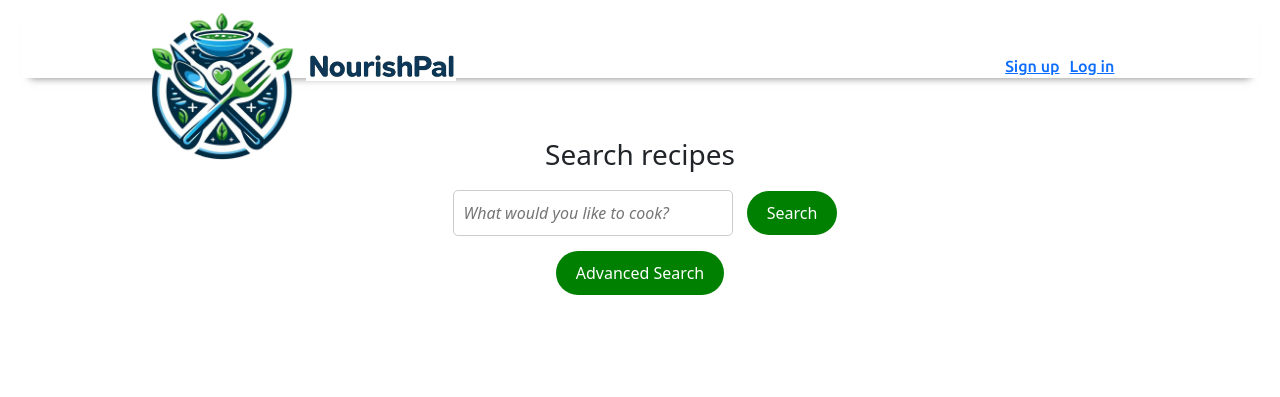
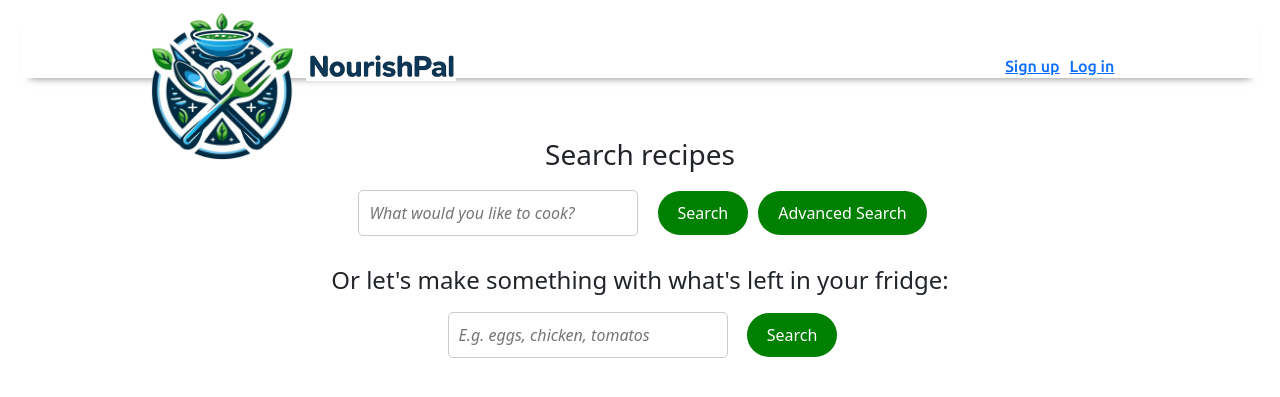
Before and after one commit to MaryiaKunkel/nourish_pal, a Flask app: page / in a window 1280 px wide. Shown: the top 397 px of the page. Run offline with Flask 3, Linux system fonts and the light colour scheme; data that the repository does not hold is empty; some libraries are stand-ins or nearby versions; some web fonts are replaced.

Commit message:
completed fridge search

```diff
--- a/app.py
+++ b/app.py
@@ -379,6 +379,9 @@ def search():
             matching_recipes = []
             # print(resp.content)
             # print(resp.status_code)
+
+
+
         return render_template('search_results.html',
                                query=query, matching_recipes=matching_recipes,
                                 cuisine=cuisine,
@@ -388,6 +391,9 @@ def search():
                                 include_ingredients=include_ingredients,
                                 exclude_ingredients=exclude_ingredients,
                                 max_time=max_time)
+
+
+
     return render_template('search.html')
 
 
--- a/static/app.js
+++ b/static/app.js
@@ -36,17 +36,11 @@ function toggleAdvancedSearch() {
     advancedSearchForm.style.display = "none";
     advancedSearchButton.style.display = "block";
     hideAdvancedSearchButton.style.display = "none";
-    // if (advancedSearchButton) {
-    //   advancedSearchButton.style.display = "block";
-    // }
   } else {
     basicSearchForm.style.display = "none";
     advancedSearchForm.style.display = "block";
     advancedSearchButton.style.display = "none";
-    hideAdvancedSearchButton.style.display = "block";
-    // if (advancedSearchButton) {
-    //   advancedSearchButton.style.display = "none";
-    // }
+    hideAdvancedSearchButton.style.display = "inline-block";
   }
 }
 
--- a/static/style.css
+++ b/static/style.css
@@ -53,7 +53,7 @@ button {
   border: none;
   width: auto;
   padding: 10px 20px;
-  margin: 5px 0;
+  margin: 5px 5px;
 }
 
 button:hover {
@@ -129,23 +129,38 @@ body {
   width: 80%;
   margin: 0 auto; /* Center the header horizontally */
   text-align: left; /* Center the contents of the header */
-
   padding: 10px; /* Add padding for spacing */
   position: relative;
 }
 
+.searches_home_page {
+  text-align: center;
+}
+
+.basic_search {
+  display: block;
+  margin-bottom: 20px;
+}
+
+.buttons-search-adv-search {
+  display: flex;
+  justify-content: center;
+  align-items: center;
+}
+
 .search-container {
-  display: flex; /* Use flexbox for layout */
-  align-items: center; /* Center items vertically in the container */
+  display: flex;
+  align-items: center;
   justify-content: center;
   flex-wrap: wrap;
 }
 
-.search-container #search {
+.searches_home_page #search,
+#fridgeSearch {
   width: 280px;
-  padding: 10px; /* Add padding for spacing */
   box-sizing: border-box;
   margin: 10px;
+  padding: 10px;
   border: 1px solid #ccc;
   border-radius: 5px;
   font-style: italic;
@@ -186,6 +201,7 @@ body {
   display: flex;
   justify-content: space-between;
   align-items: center;
+  padding: 0 10px;
 }
 
 .recipe-details a {
@@ -317,3 +333,16 @@ input[type="range"] {
   justify-content: center;
   margin: 10px;
 }
+
+.form-check-label {
+  text-align: left;
+}
+
+.container {
+  display: block;
+}
+
+#hideAdvancedSearchButton {
+  justify-content: center;
+  text-align: center;
+}
--- a/templates/home.html
+++ b/templates/home.html
@@ -2,17 +2,17 @@
 {% block title %}Home - NourishPal{% endblock %}
 
 {% block content %}
-    <div class="search-container">
+    <div class="searches_home_page">
+        <div class="basic_search">
             <h3 class="join-message">Search recipes</h3>
+            <div class="buttons-search-adv-search">
                 <form action="/search" id="basicSearchForm">
                     <input type="text" id="search" name="q" placeholder="What would you like to cook?">
                     <button type="submit">Search</button>
                 </form>
+            <!-- </div>
 
-
-
-
-
+            <div class="advanced_search"> -->
                 <form action="/search" id="advancedSearchForm" class="container" style="display: none;">
                     <!-- Advanced search form fields go here -->
                     <h5>Cuisine:</h5>
@@ -209,18 +209,25 @@
                             <output id="maxTimeOutput"></output>
                             <output id="selectedTimeOutput">120 minutes</output>
                         </label>
-            </br>
+                    </div>
                     <button type="button" id="hideAdvancedSearchButton" onclick="hideAdvancedSearch()">Hide Advanced Search</button>
-
-            </div>
                     <button type="submit">Apply Filters</button>
                 </form>
-
                 <button type="button" id="advancedSearchButton" onclick="toggleAdvancedSearch()">Advanced Search</button>
+            </div>
+        </div>
 
 
+        <div class="fridge_search">
+            <h4 class="join-message">Or let's make something with what's left in your fridge:</h4>
+            <form action="/search" id="fridgeSearchForm">
+                <input type="text" id="fridgeSearch" name="include-ingredients" placeholder="E.g. eggs, chicken, tomatos">
+                <button type="submit">Search</button>
+            </form>
+        </div>
     </div>
 
+    <div class="search-container">
         {% if recipes %}
         <ul class="recipe-home-page">
             {% for recipe in recipes %}
@@ -247,5 +254,6 @@
             {% endfor %}
         </ul>
         {% endif %}
+    </div>
 
 {% endblock %}
```
Also changed, not shown: templates/search_results.html (+6 -6 lines). Lines whose indentation alone changed are shown as unchanged.
